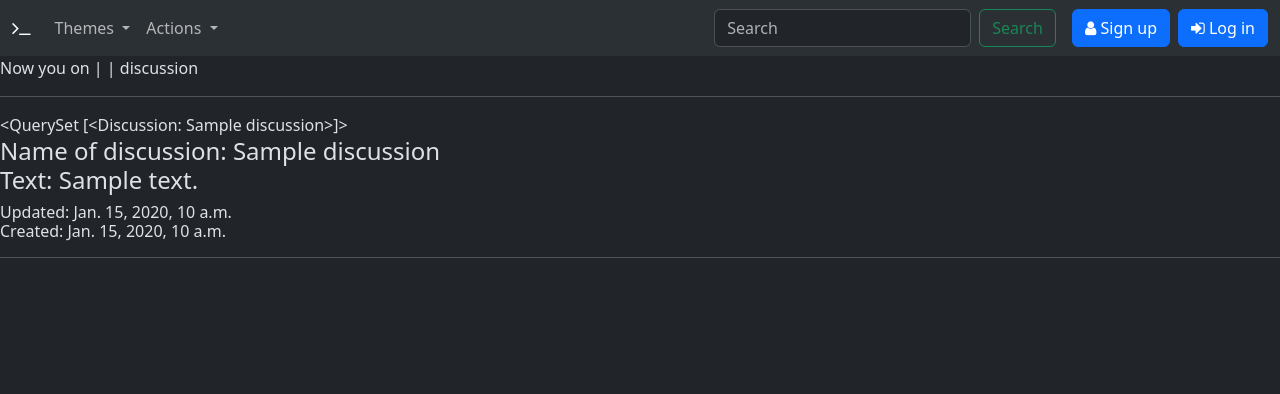
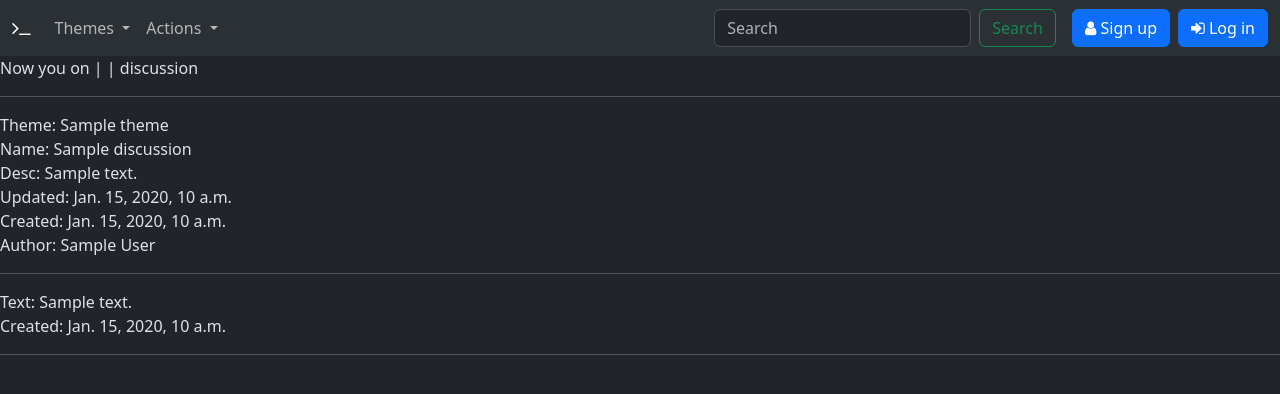
Before and after one commit to YehorChervonyi/NG_2022_Gorbachov_Chervonyi_Project, a Django app: page /1/1/ in a window 1280 px wide. Shown: the top 394 px of the page. Run offline with Django 4.2, Linux system fonts and the light colour scheme; tables that the repository leaves empty hold one stand-in row (values such as "Sample post").

Commit message:
Added template for each discussion with comments

```diff
--- a/forum/forum/templates/authentication/discussion.html
+++ b/forum/forum/templates/authentication/discussion.html
@@ -2,18 +2,21 @@
 {% block title %}Home{% endblock %}
 {% block body %}
 <div class="mx-auto">
-    Now you on | {{conference}} | discussion
+    Now you on |  | discussion
 </div>
 <hr>
-{{discusss}}
+{% for discuss in discusss%}
+Theme: {{discuss.theme}}<br>
+Name: {{discuss}}<br>
+Desc: {{discuss.description}}<br>
+Updated: {{discuss.update_time}}<br>
+Created: {{discuss.create_time}}<br>
+Author: {{discuss.author_discussion}}<br>
+{% endfor%}
+<hr>
 {%for comment in comments reversed %}
-<h4>
-Name of discussion: {{comment.discussion}}<br>
 Text: {{comment}}<br>
-</h4><h6>
-Updated: {{comment.update_time}}<br>
 Created: {{comment.create_time}}<br>
-</h6>
 <hr>
 {%endfor%}
 {% endblock %}
```
